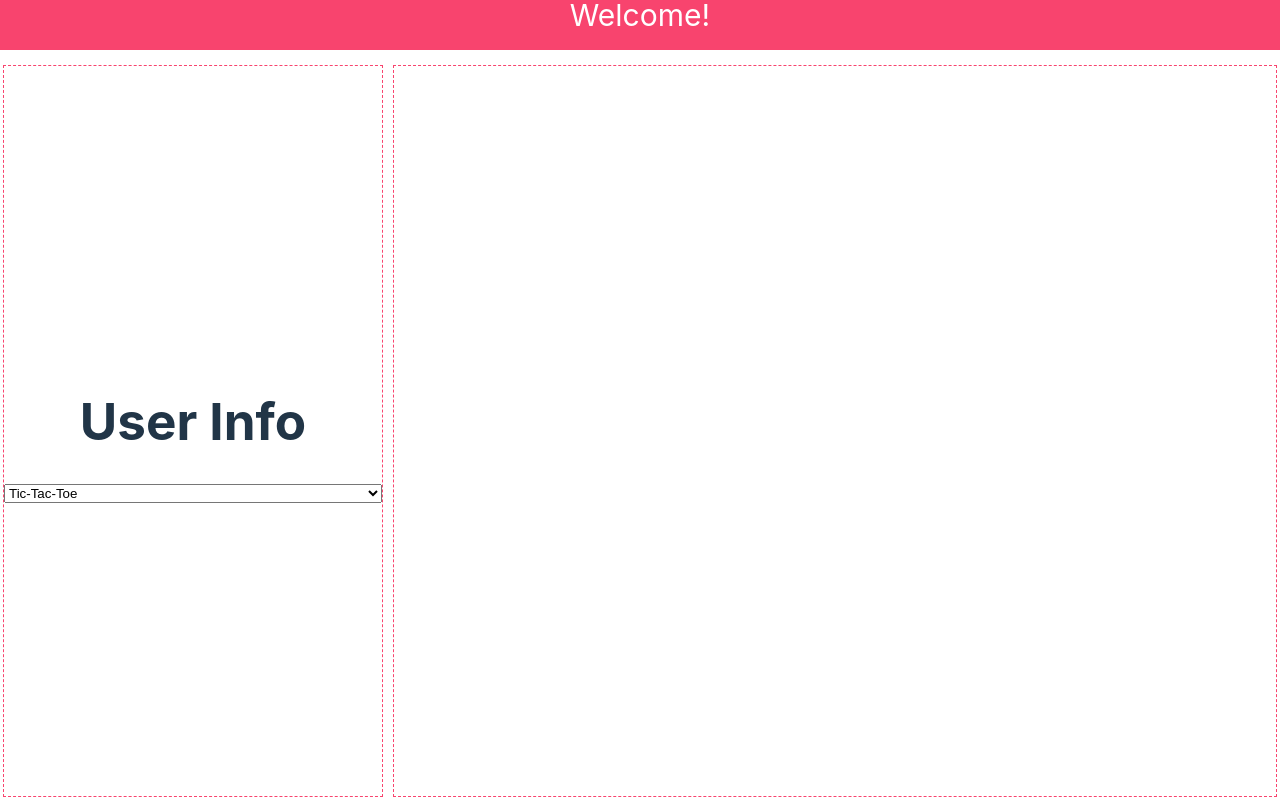
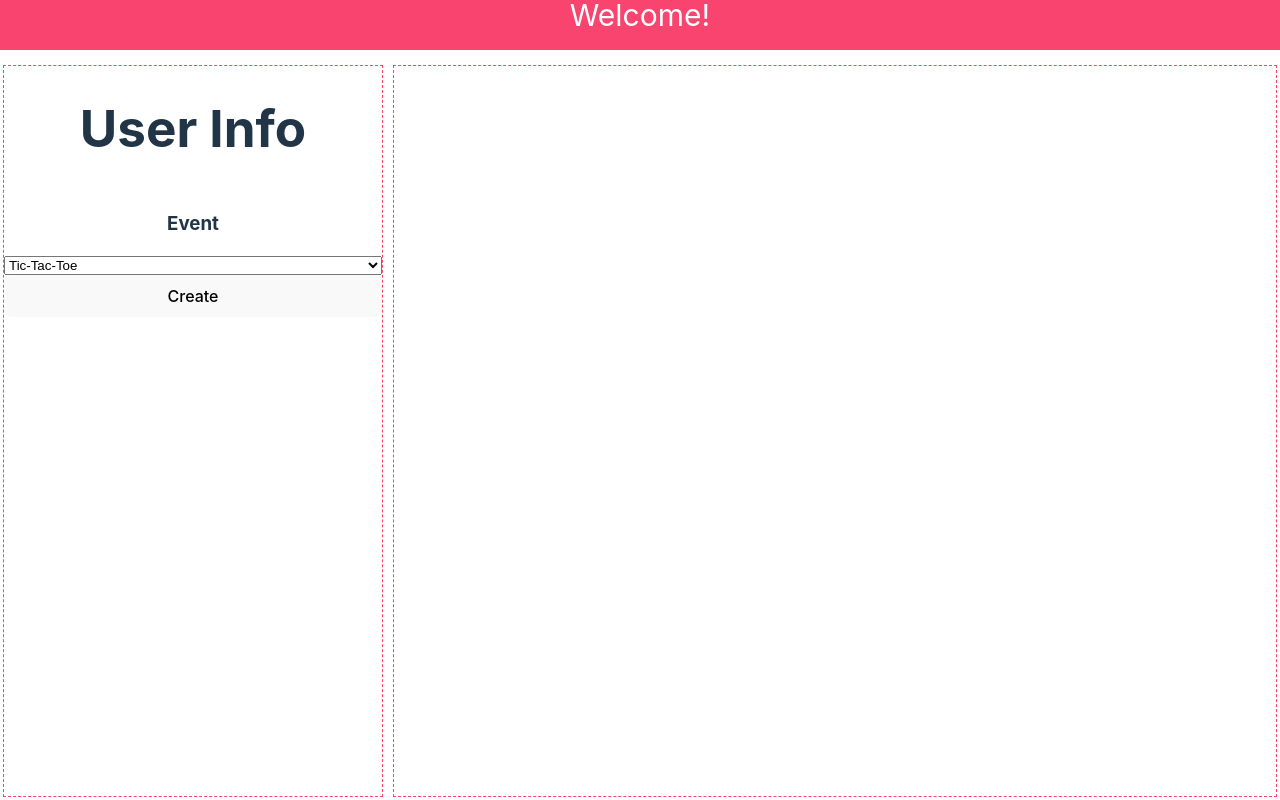
Before and after one commit to anhdang00/BpReactApp, a React (Vite) app: page / in a window 1280 px wide. Built offline with nearby package versions, Linux system fonts and the light colour scheme.

Commit message:
add another <div>

```diff
--- a/src/Lobby/index.jsx
+++ b/src/Lobby/index.jsx
@@ -6,18 +6,22 @@ export default function Lobby(){
     return <div className="lobby-container">
         <nav>Welcome!</nav>
         <div className="lobby-main">
-            <div
-                style={{
+            <div>
+                <h1>User Info</h1>
+                <div style={{
                     display: 'flex',
                     flexDirection: 'column',
-                    justifyContent: 'center',
+                    justifyContent: 'space-around',
                 }}>
-                <h1>User Info</h1>
-                <select>
-                    <option>Tic-Tac-Toe</option>
-                    <option>Event 2</option>
-                    <option>Event 3</option>
-                </select>
+                    <h3>Event</h3>
+                    <select>
+                        <option>Tic-Tac-Toe</option>
+                        <option>Event 2</option>
+                        <option>Event 3</option>
+                    </select>
+                    <button>Create</button>
+                </div>
+
             </div>
             <div></div>
         </div>
```
